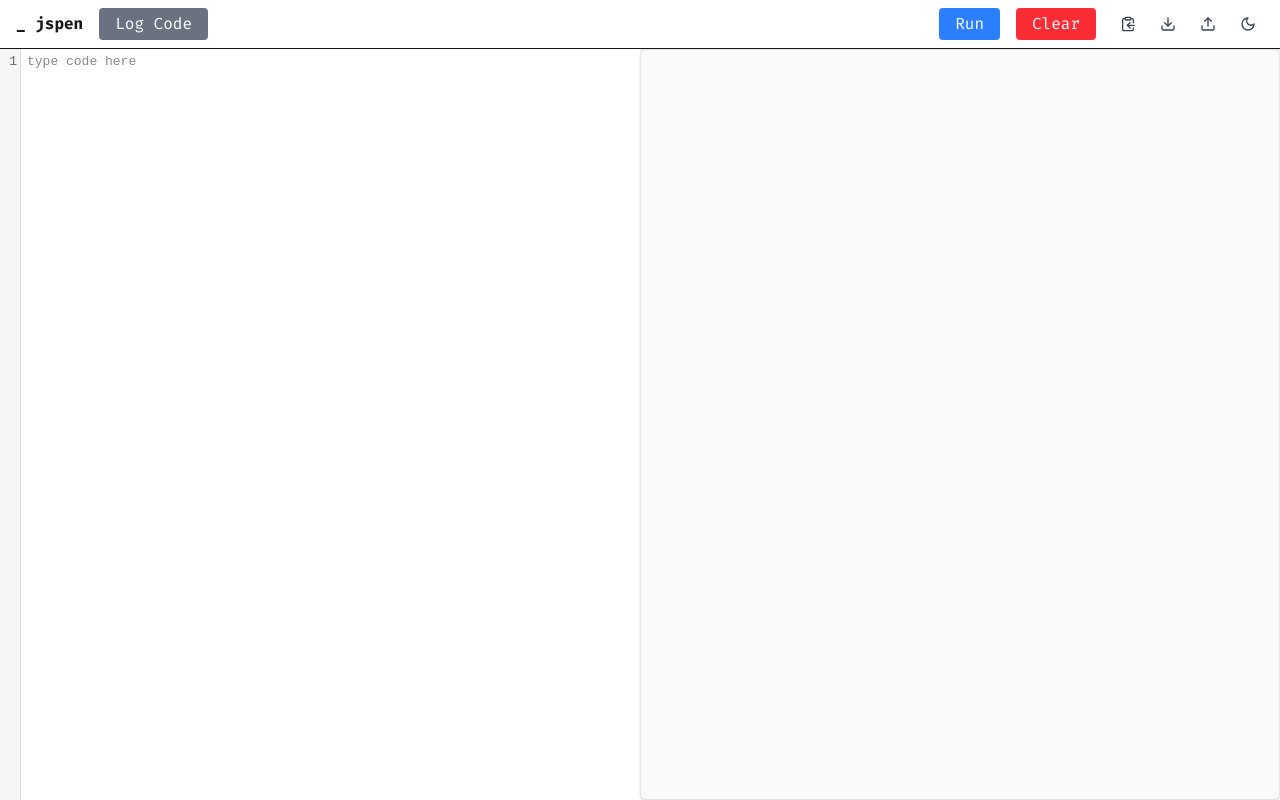
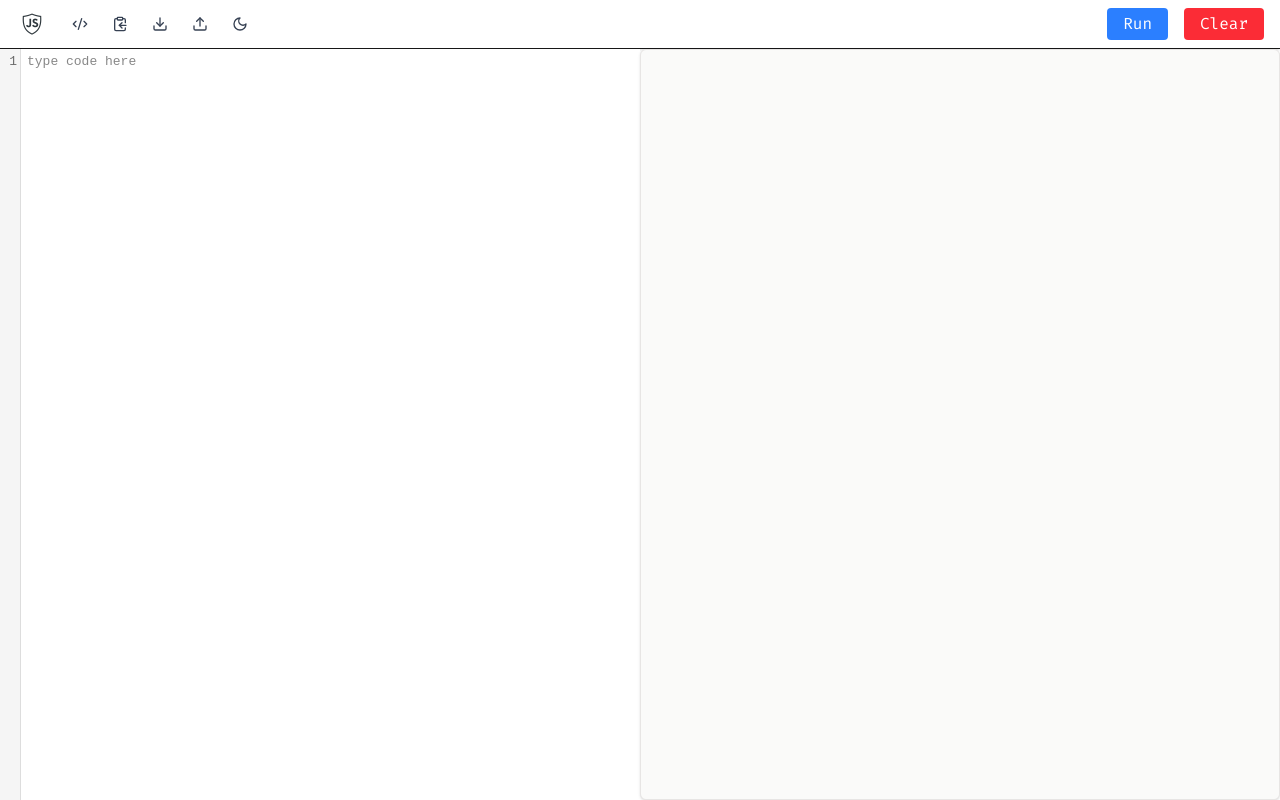
Before and after one commit to Virabyan99/code-editor-production-v1, a Next.js app: page / in a window 1280 px wide. Built offline with nearby package versions, Linux system fonts and the light colour scheme.

Commit message:
Header and logos changed

```diff
--- a/app/layout.tsx
+++ b/app/layout.tsx
@@ -10,8 +10,12 @@ const firaCode = FiraCode({
 });
 
 export const metadata: Metadata = {
-  title: "jspen",
-  description: "JS to console playground",
+  title: "JS Pen",
+  description: "Javascript Online Code Editor",
+  icons: {
+    icon: "/faviconn.png",
+
+  },
 };
 
 export default function RootLayout({
--- a/components/Toolbar.tsx
+++ b/components/Toolbar.tsx
@@ -2,7 +2,7 @@
 
 import { useCodeRunner } from '@/lib/useCodeRunner';
 import { useEditorStore, useConsoleStore } from '@/lib/store';
-import { Sun, Moon, Download, Upload, ClipboardCopy } from 'lucide-react';
+import { Sun, Moon, Download, Upload, ClipboardCopy, Code2Icon } from 'lucide-react';
 import { useTheme } from 'next-themes';
 import { z } from 'zod';
 import { ChangeEvent, useRef, useState, useEffect } from 'react';
@@ -64,36 +64,27 @@ export default function Toolbar() {
     setTheme(resolvedTheme === 'dark' ? 'light' : 'dark');
   };
 
-  // Add clear function
   const clear = () => {
-    setCode('');        // Reset editor
-    clearConsole();     // Reset console
+    setCode('');
+    clearConsole();
   };
 
   return (
     <header className="flex items-center gap-2 border-b px-4 py-2 shadow-sm">
-      <span className="font-bold">_ jspen</span>
+      {/* Replaced text with logo */}
+      <img src="/logo.png" alt="jspen logo" className="h-8 w-auto" />
+
+
       <button
         onClick={() => console.log('Current code:', code)}
-        className="ml-2 bg-gray-500 text-white px-4 py-1 rounded hover:bg-gray-600"
+        className="ml-2 p-2 text-gray-700 hover:bg-gray-100 rounded"
+        title="Log current code"
       >
-        Log Code
-      </button>
-      <button
-        onClick={run}
-        className="ml-auto bg-blue-500 text-white px-4 py-1 rounded hover:bg-blue-600"
-      >
-        Run
-      </button>
-      <button
-        onClick={clear} // Add Clear button
-        className="ml-2 bg-red-500 text-white px-4 py-1 rounded hover:bg-red-600"
-      >
-        Clear
+        <Code2Icon className="size-4" />
       </button>
       <button
         onClick={copy}
-        className="ml-2 p-2 text-gray-700 hover:bg-gray-100 rounded"
+        className="p-2 text-gray-700 hover:bg-gray-100 rounded"
         title="Copy to clipboard"
       >
         <ClipboardCopy className="size-4" />
@@ -130,6 +121,18 @@ export default function Toolbar() {
           <Moon className="size-4" />
         )}
       </button>
+       <button
+        onClick={run}
+        className="ml-auto bg-blue-500 text-white px-4 py-1 rounded hover:bg-blue-600"
+      >
+        Run
+      </button>
+      <button
+        onClick={clear}
+        className="ml-2 bg-red-500 text-white px-4 py-1 rounded hover:bg-red-600"
+      >
+        Clear
+      </button>
     </header>
   );
 }
```
Also changed, not shown: public/faviconn.png (added), public/logo.png (added).
